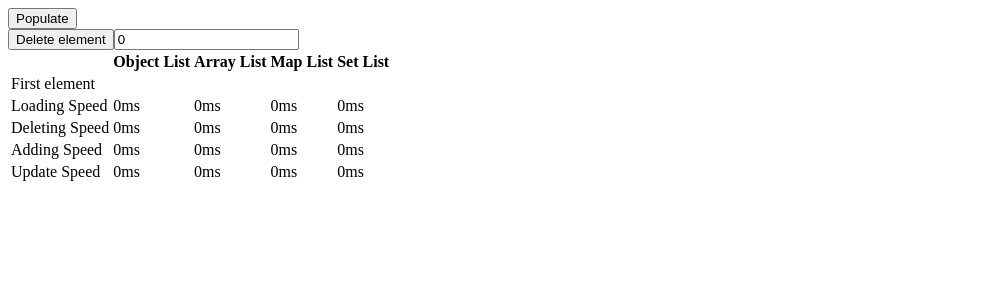
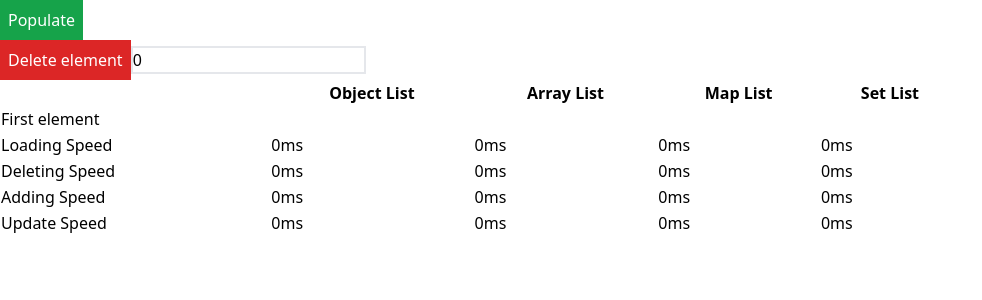
Before and after one commit to rogerioasj/list-speed-test, a React (Vite) app: page / in a window 1280 px wide. Shown: the top 300 px of the page, without its empty margins (0-982 px from the left). Built offline with nearby package versions, Linux system fonts and the light colour scheme.

Commit message:
tailwind

```diff
--- a/package.json
+++ b/package.json
@@ -16,6 +16,9 @@
     "@types/react": "^18.0.15",
     "@types/react-dom": "^18.0.6",
     "@vitejs/plugin-react": "^2.0.0",
+    "autoprefixer": "^10.4.7",
+    "postcss": "^8.4.14",
+    "tailwindcss": "^3.1.6",
     "typescript": "^4.6.4",
     "vite": "^3.0.0"
   }
--- /dev/null
+++ b/postcss.config.cjs
@@ -0,0 +1,6 @@
+module.exports = {
+  plugins: {
+    tailwindcss: {},
+    autoprefixer: {},
+  },
+}
--- a/src/App.tsx
+++ b/src/App.tsx
@@ -164,9 +164,9 @@ function App() {
 
   return (
     <>
-      <button onClick={populate}>Populate</button><br />
-      <button onClick={() => deleteRow()}>Delete element</button><input type="number" ref={indexToDeleteInput} id="indexToDeleteInput" defaultValue={0} />
-      <table>
+      <button onClick={populate} className="py-2 pl-2 pr-2 bg-green-600 text-center text-white">Populate</button><br />
+      <button onClick={() => deleteRow()} className="py-2 pl-2 pr-2 bg-red-600 text-center text-white">Delete element</button><input className="border-2" type="number" ref={indexToDeleteInput} id="indexToDeleteInput" defaultValue={0} />
+      <table className="w-9/12">
         <thead>
           <tr>
             <th></th>
--- a/src/index.css
+++ b/src/index.css
@@ -0,0 +1,3 @@
+@tailwind base;
+@tailwind components;
+@tailwind utilities;
--- /dev/null
+++ b/tailwind.config.cjs
@@ -0,0 +1,11 @@
+/** @type {import('tailwindcss').Config} */
+module.exports = {
+  content: [
+    "./index.html",
+    "./src/**/*.{js,ts,jsx,tsx}",
+  ],
+  theme: {
+    extend: {},
+  },
+  plugins: [],
+}
```
Also changed, not shown: 1 other file (tests, documents, lock files or other folders).
